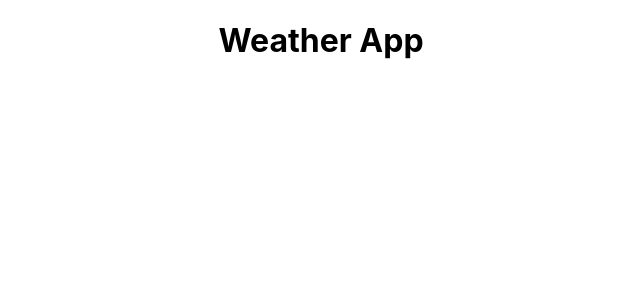
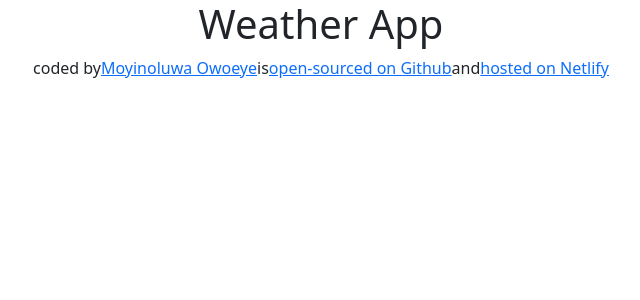
Before and after one commit to Moredebbs/react-weather-app-project, a React (Create React App) app: page / in a window 1280 px wide. Shown: the top 300 px of the page, without its empty margins (319-959 px from the left). Built offline with nearby package versions, Linux system fonts and the light colour scheme.

Commit message:
added bootstrap and footer

```diff
--- a/package.json
+++ b/package.json
@@ -6,6 +6,7 @@
     "@testing-library/jest-dom": "^5.17.0",
     "@testing-library/react": "^13.4.0",
     "@testing-library/user-event": "^13.5.0",
+    "bootstrap": "^5.3.3",
     "react": "^18.3.1",
     "react-dom": "^18.3.1",
     "react-scripts": "5.0.1",
--- a/src/App.js
+++ b/src/App.js
@@ -3,7 +3,35 @@ import "./App.css";
 function App() {
   return (
     <div className="App">
-      <h1> Weather App</h1>
+      <div className="container">
+        <h1> Weather App</h1>
+        <footer>
+          coded by
+          <a
+            href="https://github.com/Moredebbs"
+            target="_blank"
+            rel="noreferrer"
+          >
+            Moyinoluwa Owoeye
+          </a>
+          is
+          <a
+            href="https://github.com/Moredebbs/react-weather-app-project"
+            target="_blank"
+            rel="noreferrer"
+          >
+            open-sourced on Github
+          </a>
+          and
+          <a
+            href="https://react-mi-clima.netlify.app/"
+            target="_blank"
+            rel="noreferrer"
+          >
+            hosted on Netlify
+          </a>
+        </footer>
+      </div>
     </div>
   );
 }
```
Also changed, not shown: src/index.js (+7 -7 lines), 1 other file (tests, documents, lock files or other folders).
